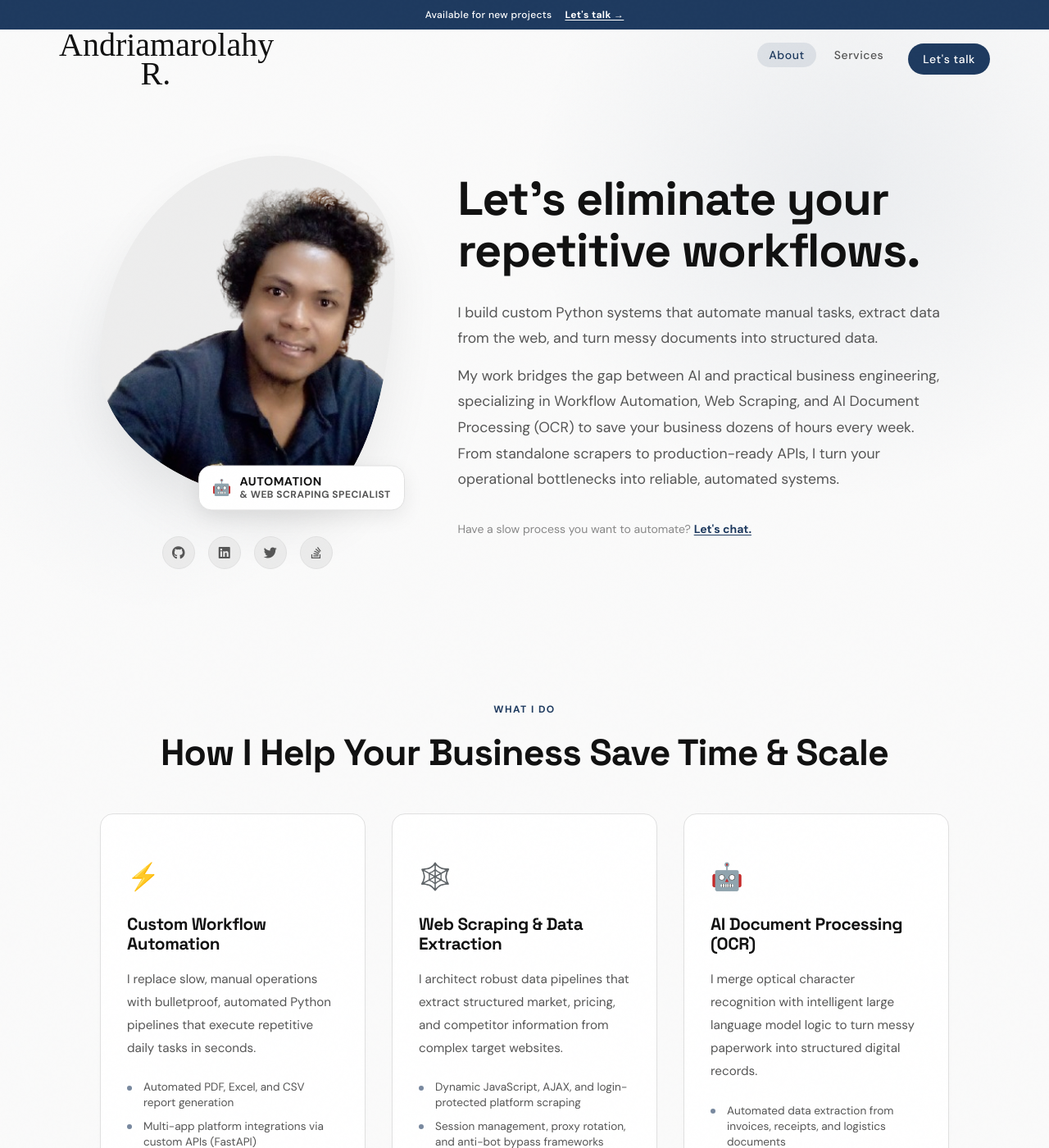
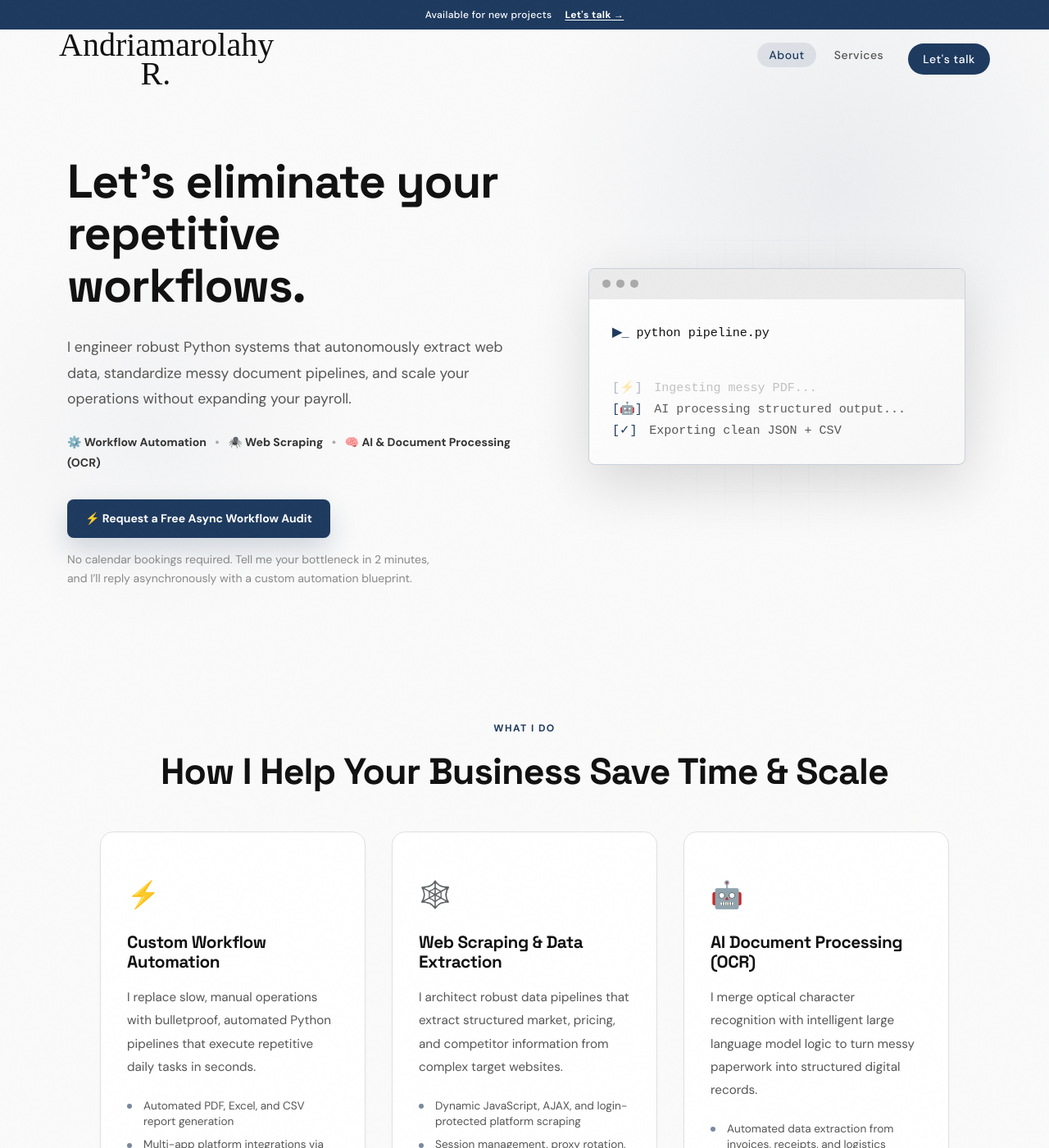
Before and after one commit to marolAI/marolAI.github.io, a Jekyll site: the page built from index.html, in a window 1280 px wide and 1400 px high. Shown: the whole window at 82% size. Built offline with Jekyll 4.4.1, drawn with Linux system fonts in a browser that asks for light colours; some web fonts are replaced.

Commit message:
update: change about section to 50/50 split, replace headshot

```diff
--- a/_config.yml
+++ b/_config.yml
@@ -3,6 +3,7 @@ title: "Andriamarolahy R."
 tagline: "Python Automation & Web Scraping Specialist"
 email: marolahyrabe@gmail.com
 description: "Custom Python automation systems, scalable web scraping pipelines, and AI document processing (OCR) built to eliminate operational business bottlenecks."
+tally_async_audit_url: "https://tally.so/r/YOUR_FORM_ID"
 baseurl: ""
 url: "https://marolai.github.io"
 
--- a/_includes/about.html
+++ b/_includes/about.html
@@ -1,39 +1,36 @@
 <section class="hero" id="about">
     <div class="hero__container">
-        <div class="hero__image-column">
-            <div class="image-stage animate-fade-in">
-                <div class="blob-bg"></div>
-                <div class="portrait-image-mask">
-                    <img src="{{ '/assets/images/about.png' | relative_url }}" class="portrait-img" alt="Portrait of Andriamarolahy R." loading="eager">
-                </div>
-                <div class="image-badge">
-                    <span class="badge-icon">🤖</span>
-                    <div class="badge-text">
-                        <strong>AUTOMATION </strong>
-                        & WEB SCRAPING SPECIALIST
-                    </div>
-                </div>
-            </div>
-            <div class="hero-social animate-fade-in delay-3">
-                {% for medium in site.data.media %}
-                    {% if medium.label != "Email" %}
-                        <a href="{{ medium.link }}" target="_blank" rel="noopener noreferrer" aria-label="{{ medium.label }}">
-                            <i class="{{ medium.icon }}"></i>
-                        </a>
-                    {% endif %}
-                {% endfor %}
-            </div>
-        </div>
-
         <div class="hero__content">
             <h1 class="hero__headline animate-fade-in delay-1">Let's eliminate your repetitive workflows.</h1>
 
             <div class="hero__description animate-fade-in delay-2">
-                <p>I build custom Python systems that automate manual tasks, extract data from the web, and turn messy documents into structured data.</p>
-                <p>My work bridges the gap between AI and practical business engineering, specializing in Workflow Automation, Web Scraping, and AI Document Processing (OCR) to save your business dozens of hours every week. From standalone scrapers to production-ready APIs, I turn your operational bottlenecks into reliable, automated systems.</p>
+                <p>I engineer robust Python systems that autonomously extract web data, standardize messy document pipelines, and scale your operations without expanding your payroll.</p>
             </div>
 
-            <p class="hero-quick-cta animate-fade-in delay-3">Have a slow process you want to automate? <a href="mailto:{{ site.email }}">Let's chat.</a></p>
+            <p class="hero-pillars animate-fade-in delay-3">⚙️ Workflow Automation <span>•</span> 🕷️ Web Scraping <span>•</span> 🧠 AI &amp; Document Processing (OCR)</p>
+
+            <div class="hero__cta-group animate-fade-in delay-3">
+                <a href="{{ site.tally_async_audit_url }}" class="btn btn--primary hero__audit-btn" target="_blank" rel="noopener noreferrer">⚡ Request a Free Async Workflow Audit</a>
+                <p class="hero__cta-note">No calendar bookings required. Tell me your bottleneck in 2 minutes, and I’ll reply asynchronously with a custom automation blueprint.</p>
+            </div>
+        </div>
+
+        <div class="hero__tech-banner animate-fade-in delay-2" aria-label="Animated Python automation workflow preview">
+            <div class="tech-grid" aria-hidden="true"></div>
+            <div class="terminal-card">
+                <div class="terminal-topbar">
+                    <span></span>
+                    <span></span>
+                    <span></span>
+                </div>
+                <div class="terminal-body">
+                    <p class="terminal-command"><span>▶_</span> python pipeline.py</p>
+                    <p class="terminal-line terminal-line--one"><span>[⚙️]</span> Scraping API... <strong>[200 OK]</strong></p>
+                    <p class="terminal-line terminal-line--two"><span>[⚡]</span> Ingesting messy PDF...</p>
+                    <p class="terminal-line terminal-line--three"><span>[🤖]</span> AI processing structured output...</p>
+                    <p class="terminal-line terminal-line--four"><span>[✓]</span> Exporting clean JSON + CSV</p>
+                </div>
+            </div>
         </div>
     </div>
 </section>
--- a/_sass/pages/_about.scss
+++ b/_sass/pages/_about.scss
@@ -47,12 +47,12 @@
     &__container {
         position: relative;
         z-index: 1;
-        max-width: 1100px;
+        max-width: 1180px;
         margin: 0 auto;
         padding: 0 var(--container-padding);
         display: grid;
-        grid-template-columns: 0.75fr 1.25fr;
-        gap: clamp(40px, 6vw, 80px);
+        grid-template-columns: minmax(0, 1fr) minmax(320px, 0.92fr);
+        gap: clamp(36px, 6vw, 72px);
         align-items: center;
 
         @media (max-width: 900px) {
@@ -139,207 +139,171 @@
     }
 }
 
-.hero-quick-cta {
-    margin-top: 2rem;
+.hero-pillars {
+    margin-top: 1.5rem;
+    margin-bottom: 0;
+    max-width: 62ch;
+    color: var(--color-text-muted-strong);
     font-size: var(--text-sm);
-    color: var(--color-text-muted);
+    font-weight: var(--font-weight-semibold);
+    line-height: 1.8;
 
-    a {
-        color: var(--color-accent);
-        font-weight: var(--font-weight-semibold);
-        text-decoration: underline;
-        text-underline-offset: 2px;
+    span {
+        color: var(--color-text-faint);
+        margin: 0 0.45rem;
+    }
 
-        &:hover { opacity: 0.8; }
+    @media (max-width: 900px) {
+        margin-left: auto;
+        margin-right: auto;
     }
 }
 
-/* Social pill */
-.brush-container {
+.hero__cta-group {
+    margin-top: 2rem;
+}
+
+.hero__audit-btn {
+    white-space: normal;
+    line-height: 1.2;
+    justify-content: center;
+    border-radius: var(--radius-md);
+    padding: 15px 22px;
+    box-shadow: 0 14px 32px rgba(var(--color-accent-rgb), 0.18);
+}
+
+.hero__cta-note {
+    margin-top: 0.9rem;
+    margin-bottom: 0;
+    max-width: 48ch;
+    font-size: var(--text-sm);
+    line-height: 1.65;
+    color: var(--color-text-muted);
+
+    @media (max-width: 900px) {
+        margin-left: auto;
+        margin-right: auto;
+    }
+}
+
+.hero__tech-banner {
     position: relative;
+    min-height: clamp(280px, 34vw, 420px);
     display: inline-flex;
     align-items: center;
     justify-content: center;
-    min-height: 50px;
-    padding: 10px 24px;
-    z-index: 1;
+    isolation: isolate;
 
-    .brush-stroke {
-        position: absolute;
-        inset: 0;
-        background: var(--color-surface-muted);
-        z-index: -1;
-        border-radius: var(--brush-radius);
-        transform: rotate(-1.5deg);
-        transition: background var(--transition-normal);
-    }
-
-    &:hover .brush-stroke {
-        background: var(--color-accent-dim);
-    }
-
-    .social-links-brush {
-        display: flex;
-        gap: 20px;
-        align-items: center;
-
-        a {
-            color: var(--color-text-muted-strong);
-            font-size: 1.15rem;
-            text-decoration: none;
-            transition: transform 0.2s ease, color 0.2s ease;
-            display: flex;
-            align-items: center;
-            background: none !important;
-            border: none !important;
-            box-shadow: none !important;
-
-            &:hover {
-                color: var(--color-accent);
-                transform: translateY(-2px) scale(1.12);
-            }
-        }
+    @media (max-width: 900px) {
+        width: min(100%, 560px);
+        margin: 0 auto;
     }
 }
 
-/* CV download link */
-.hero-cv-link {
-    display: inline-flex;
+.tech-grid {
+    position: absolute;
+    inset: 0;
+    border-radius: var(--radius-md);
+    background:
+        linear-gradient(rgba(var(--color-accent-rgb), 0.10) 1px, transparent 1px),
+        linear-gradient(90deg, rgba(var(--color-accent-rgb), 0.10) 1px, transparent 1px);
+    background-size: 34px 34px;
+    mask-image: radial-gradient(ellipse at center, black 0%, transparent 72%);
+    opacity: 0.7;
+    animation: grid-drift 14s linear infinite;
+    z-index: -1;
+}
+
+.terminal-card {
+    width: min(100%, 460px);
+    border: 1px solid rgba(var(--color-accent-rgb), 0.22);
+    border-radius: var(--radius-md);
+    background: linear-gradient(145deg, var(--color-surface), var(--color-surface-soft));
+    box-shadow: 0 24px 70px rgba(var(--color-black-rgb), 0.14);
+    overflow: hidden;
+    transform: translateY(0);
+    animation: terminal-float 5s ease-in-out infinite;
+}
+
+.terminal-topbar {
+    display: flex;
     align-items: center;
-    gap: 6px;
-    font-size: var(--text-sm);
-    font-weight: var(--font-weight-medium);
-    color: var(--color-text-muted);
-    transition: color var(--transition-fast);
+    gap: 7px;
+    padding: 13px 16px;
+    border-bottom: 1px solid var(--color-border-soft);
+    background: var(--color-surface-muted);
 
-    i {
-        font-size: 0.8rem;
-        transition: transform var(--transition-fast);
-    }
-
-    &:hover {
-        color: var(--color-ink);
-
-        i {
-            transform: translateY(2px);
-        }
+    span {
+        width: 10px;
+        height: 10px;
+        border-radius: var(--radius-full);
+        background: var(--color-text-faint);
     }
 }
 
-/* --- Hero Image --- */
-.hero__image-column {
-    display: flex;
-    flex-direction: column;
-    align-items: center;
-    gap: 40px;
-}
+.terminal-body {
+    padding: clamp(18px, 4vw, 28px);
+    font-family: var(--font-mono);
+    font-size: clamp(0.78rem, 1.4vw, 0.94rem);
+    line-height: 1.75;
+    color: var(--color-text-secondary);
 
-.hero-social {
-    display: flex;
-    gap: 16px;
-
-    a {
-        display: flex;
-        align-items: center;
-        justify-content: center;
-        width: 40px;
-        height: 40px;
-        background: var(--color-surface-muted);
-        border: 1px solid var(--color-border);
-        border-radius: var(--radius-full);
-        color: var(--color-text-secondary);
-        font-size: 1rem;
-        text-decoration: none;
-        transition: all var(--transition-fast);
-
-        &:hover {
-            color: var(--color-accent);
-            border-color: var(--color-accent);
-            background: var(--color-accent-dim);
-            transform: translateY(-2px);
-        }
+    p {
+        max-width: none;
+        margin: 0;
+        font: inherit;
+        letter-spacing: 0;
     }
 }
 
-.image-stage {
-    position: relative;
-    width: 100%;
-    max-width: 380px;
-    aspect-ratio: 1 / 1.18;
-    margin: 0 auto;
-}
+.terminal-command {
+    color: var(--color-ink);
+    margin-bottom: 0.85rem !important;
 
-.blob-bg {
-    position: absolute;
-    inset: 0;
-    background: var(--color-shape);
-    border-radius: var(--organic-radius);
-    box-shadow: 0 30px 60px rgba(var(--color-black-rgb), 0.07);
-    z-index: 1;
-}
-
-.portrait-image-mask {
-    position: absolute;
-    inset: 0;
-    z-index: 2;
-    overflow: hidden;
-    border-radius: var(--organic-radius);
-}
-
-.portrait-img {
-    width: 100%;
-    height: 100%;
-    object-fit: cover;
-    display: block;
-    border-radius: var(--organic-radius);
-    transition: transform 0.6s cubic-bezier(0.16, 1, 0.3, 1);
-}
-
-.image-stage:hover .portrait-img {
-    transform: scale(1.04);
-}
-
-/* Floating accent badge on the image */
-.image-badge {
-    position: absolute;
-    bottom: -12px;
-    right: -12px;
-    z-index: 5;
-    background: var(--color-surface);
-    border: 1px solid var(--color-border);
-    border-radius: var(--radius-lg);
-    padding: 10px 16px;
-    display: flex;
-    align-items: center;
-    gap: 10px;
-    box-shadow: 0 8px 24px rgba(var(--color-black-rgb), 0.08);
-    animation: float-badge 4s ease-in-out infinite;
-
-    @media (max-width: 480px) {
-        display: none;
-    }
-
-    .badge-icon {
-        font-size: 1.2rem;
-    }
-
-    .badge-text {
-        font-size: var(--text-xs);
+    span {
+        color: var(--color-accent);
         font-weight: var(--font-weight-bold);
-        letter-spacing: 0.04em;
-        text-transform: uppercase;
-        color: var(--color-text-secondary);
-        line-height: 1.2;
-
-        strong {
-            display: block;
-            color: var(--color-ink);
-            font-size: 0.9rem;
-        }
     }
 }
 
-@keyframes float-badge {
+.terminal-line {
+    opacity: 0;
+    transform: translateY(6px);
+    animation: terminal-line-in 6s ease infinite;
+
+    span {
+        color: var(--color-accent);
+        margin-right: 0.35rem;
+    }
+
+    strong {
+        color: var(--color-accent);
+    }
+}
+
+.terminal-line--one { animation-delay: 0.25s; }
+.terminal-line--two { animation-delay: 0.9s; }
+.terminal-line--three { animation-delay: 1.55s; }
+.terminal-line--four { animation-delay: 2.2s; }
+
+@keyframes terminal-line-in {
+    0%, 12% {
+        opacity: 0;
+        transform: translateY(6px);
+    }
+
+    22%, 84% {
+        opacity: 1;
+        transform: translateY(0);
+    }
+
+    100% {
+        opacity: 0.32;
+        transform: translateY(0);
+    }
+}
+
+@keyframes terminal-float {
 
     0%,
     100% {
@@ -347,7 +311,17 @@
     }
 
     50% {
-        transform: translateY(-6px);
+        transform: translateY(-8px);
+    }
+}
+
+@keyframes grid-drift {
+    from {
+        background-position: 0 0, 0 0;
+    }
+
+    to {
+        background-position: 34px 34px, 34px 34px;
     }
 }
 
```
